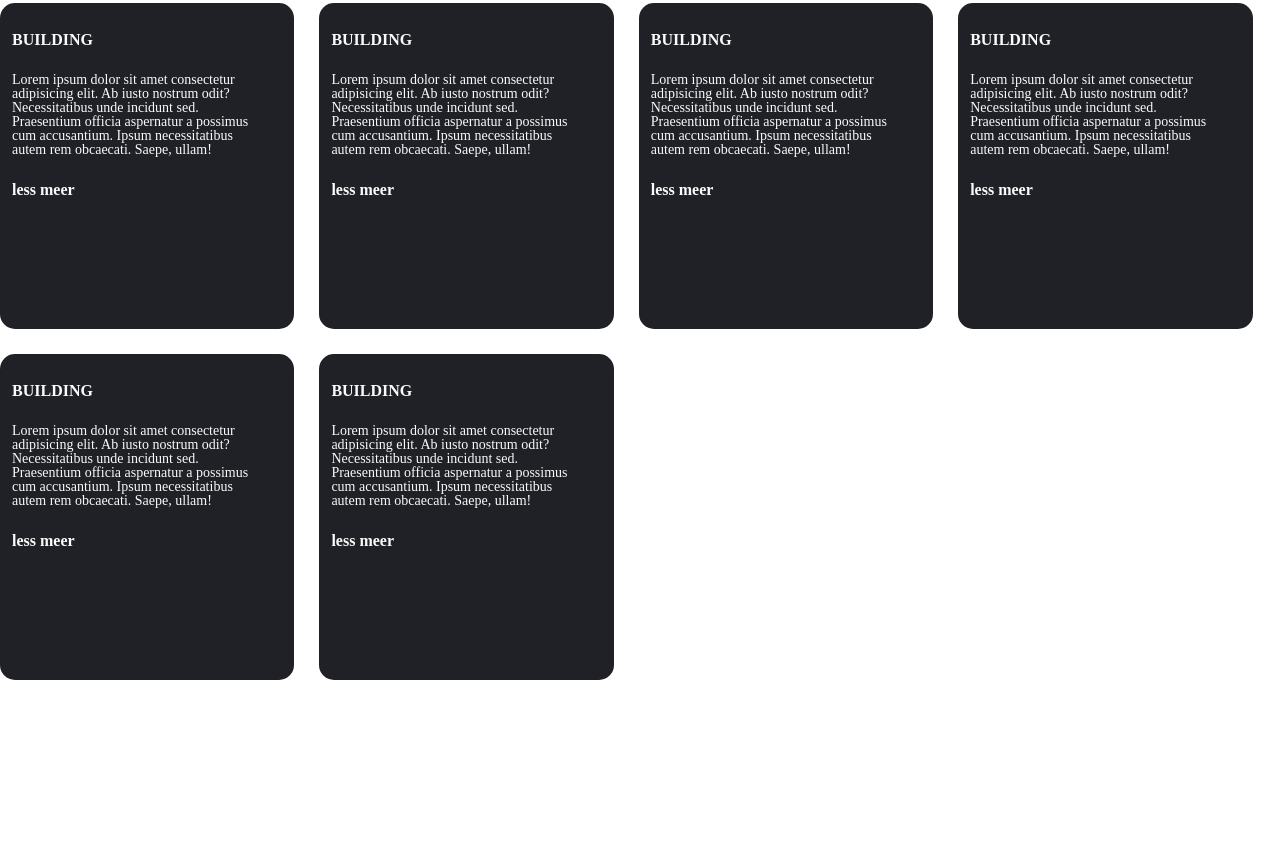
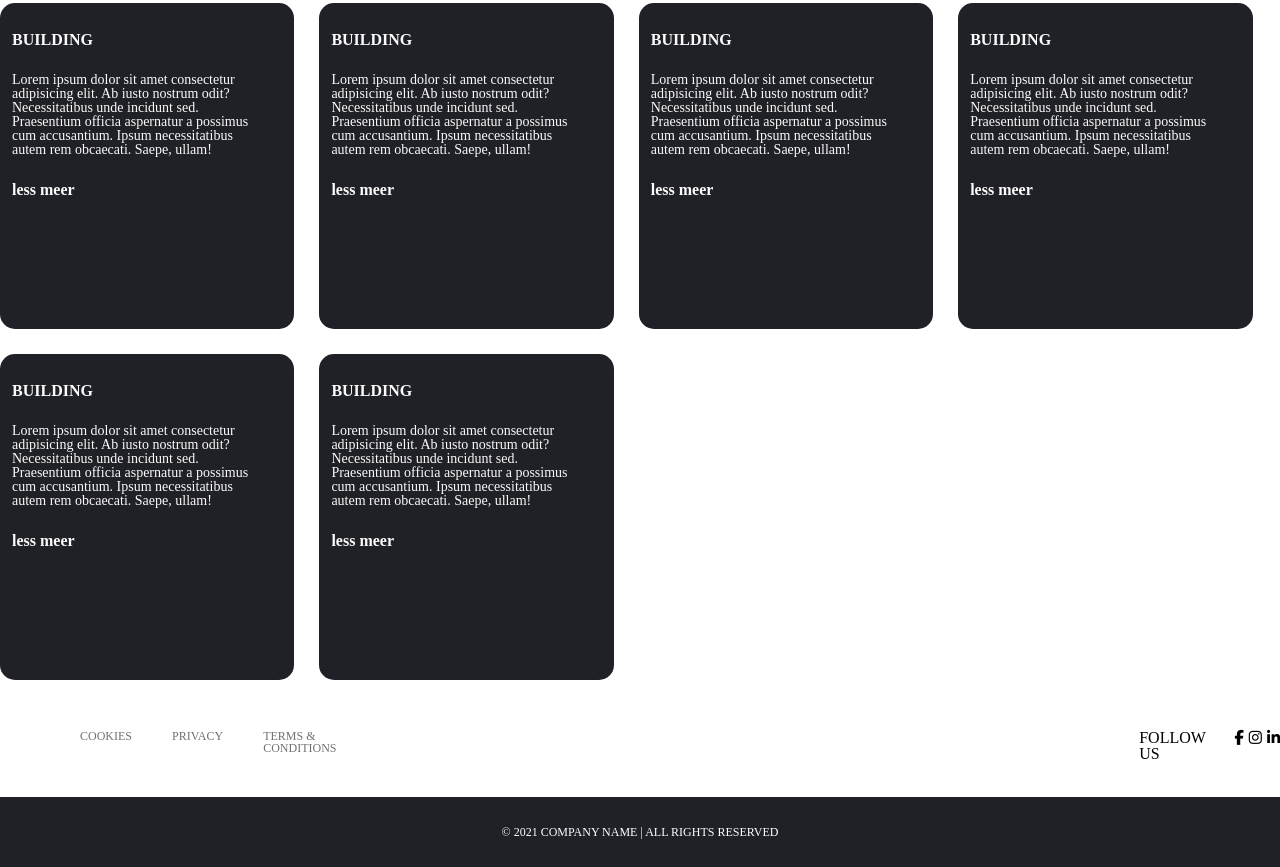
Before and after one commit to AnikoShaverdashvili/Lesson-9, a plain HTML site: page index.html in a window 1280 px wide. Shown: the part 539-1406 px from the top of the page. Before the commit the page ends 1244 px from the top, so only its background shows below. Drawn offline with Linux system fonts and the light colour scheme.

Commit message:
added footer

```diff
--- a/css/responsive.css
+++ b/css/responsive.css
@@ -1,3 +1,15 @@
+@media only screen and (max-width: 1248px) {
+    .content{
+        max-width: 33%;
+    }
+    .content-container{
+        display: flex;
+        justify-content:inherit;
+        }
+    .title{
+            font-size: 15px;
+    }
+}
 @media only screen and (max-width: 1100px) {
     .nav {
       display: none;
@@ -23,19 +35,35 @@
     }
   }
 
-  @media only screen and (max-width: 1248px) {
+  @media only screen and (max-width: 950px) {
     .content{
-        max-width: 33%;
+        width:50%;
+        margin-right: 15px;
     }
     .content-container{
         display: flex;
-        justify-content:space-around;
+        justify-content:space-evenly;
+    }
+    .footer-ul{
+        margin:0 auto;
+        font-size: 10px;
     }
 }
 
-@media only screen and (max-width: 950px) {
+@media only screen and (max-width: 640px) {
     .content{
-        max-width:50%;
-        /* margin-right: 15px; */
+        max-width: 100%;
+        margin-right: 15px;
+    }
+    .content-container{
+        display: flex;
+        justify-content:center;
+    }
+    .title{
+        font-size: 10px;
+    }
+    .footer-ul{
+        margin:0 auto;
+        font-size: 8px;
     }
 }
--- a/css/style.css
+++ b/css/style.css
@@ -31,7 +31,7 @@
     font-size:15px;
 }
 .nav{
-    margin-right: 443px;
+    margin-right: 600px;
 }
 .icon{
     display: inline-block;
@@ -112,3 +112,38 @@
 .content:nth-child(3) div {
     color: black;
 }
+/* end seciton */
+/* start footer */
+.footer-ul{
+    display: flex;
+    margin-left:40px ;
+    margin-right: 750px;
+}
+.footer-ul li{
+    margin-left:40px ;
+    text-transform: uppercase;
+    color: #717171;
+    font-size: 12px;
+}
+.footer-container{
+    display: flex;
+    justify-content:space-evenly;
+    padding-top: 25px;
+    margin: 0 auto;
+    width: 100%;
+}
+.ending{
+    width:100%;
+    background-color: #202126;
+    display: flex;
+    justify-content: center;
+    height:70px;
+    align-items: center;
+    margin-top: 35px;
+}
+.ending span{
+    text-transform: uppercase;
+    font-size: 12px;
+    color: white;
+    line-height:15px;
+}
--- a/index.html
+++ b/index.html
@@ -37,9 +37,7 @@
     </header>
     <section>
         <div class="section">
-            <div>
             <h2 class="title">SERVICES</h2>
-             </div>
             <div class="content-container">
                 <div class="content">
                     <h3>building</h3>
@@ -92,8 +90,29 @@
                     <div class="click">less meer</div>
                 </div>
             </div>
-
         </div>
     </section>
+    <footer>
+        <div class="footer-container">
+                <ul class="footer-ul">
+                    <li>COOKIES</li>
+                    <li>privacy</li>
+                    <li>TERMS & CONDITIONS</li>
+                </ul>
+            <span class="follow">Follow us</span>
+            <div class="icon">
+                <i class="fab fa-facebook-f"></i>
+            </div>
+            <div class="icon">
+                <i class="fab fa-instagram"></i>
+            </div>
+             <div class="icon">
+                <i class="fab fa-linkedin-in"></i>
+            </div>
+        </div>
+        <div class="ending">
+            <span>© 2021 COMPANY NAME | ALL RIGHTS RESERVED</span>
+        </div>
+    </footer>
 </body>
 </html>
```
